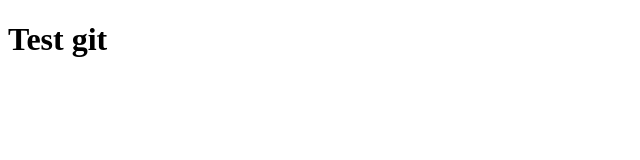
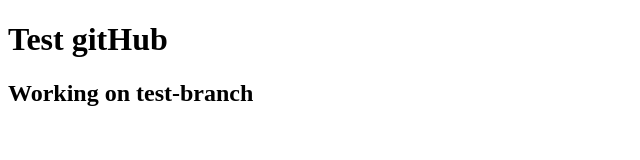
Before and after one commit to batdae/Hello-world, a plain HTML site: page index.html in a window 1280 px wide. Shown: the whole page, without its empty margins (0-640 px from the left). Drawn offline with Linux system fonts and the light colour scheme.

Commit message:
modif txt html dans nuvelle branche

```diff
--- a/index.html
+++ b/index.html
@@ -7,6 +7,7 @@
   <title>Document</title>
 </head>
 <body>
-  <h1>Test git</h1>
+  <h1>Test gitHub</h1>
+  <h2>Working on test-branch</h2>
 </body>
 </html>
```
